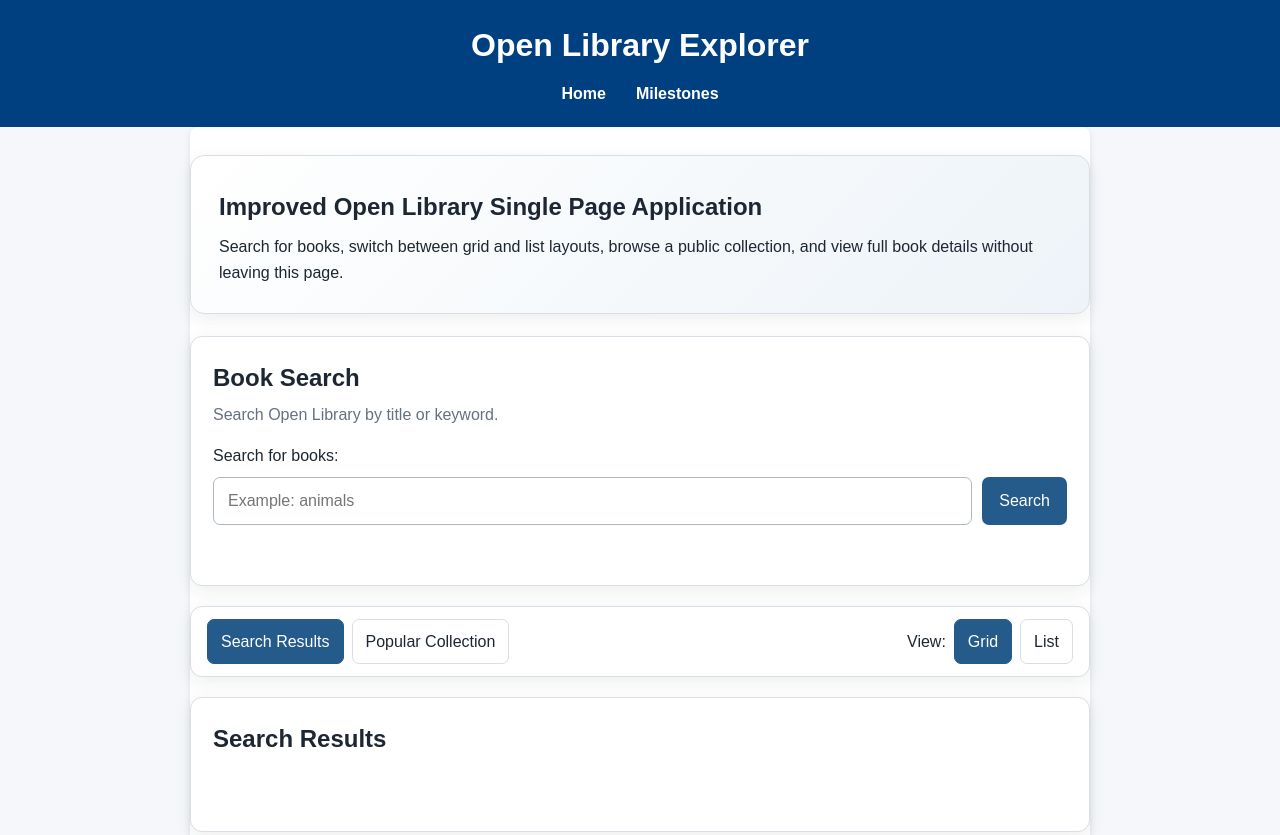
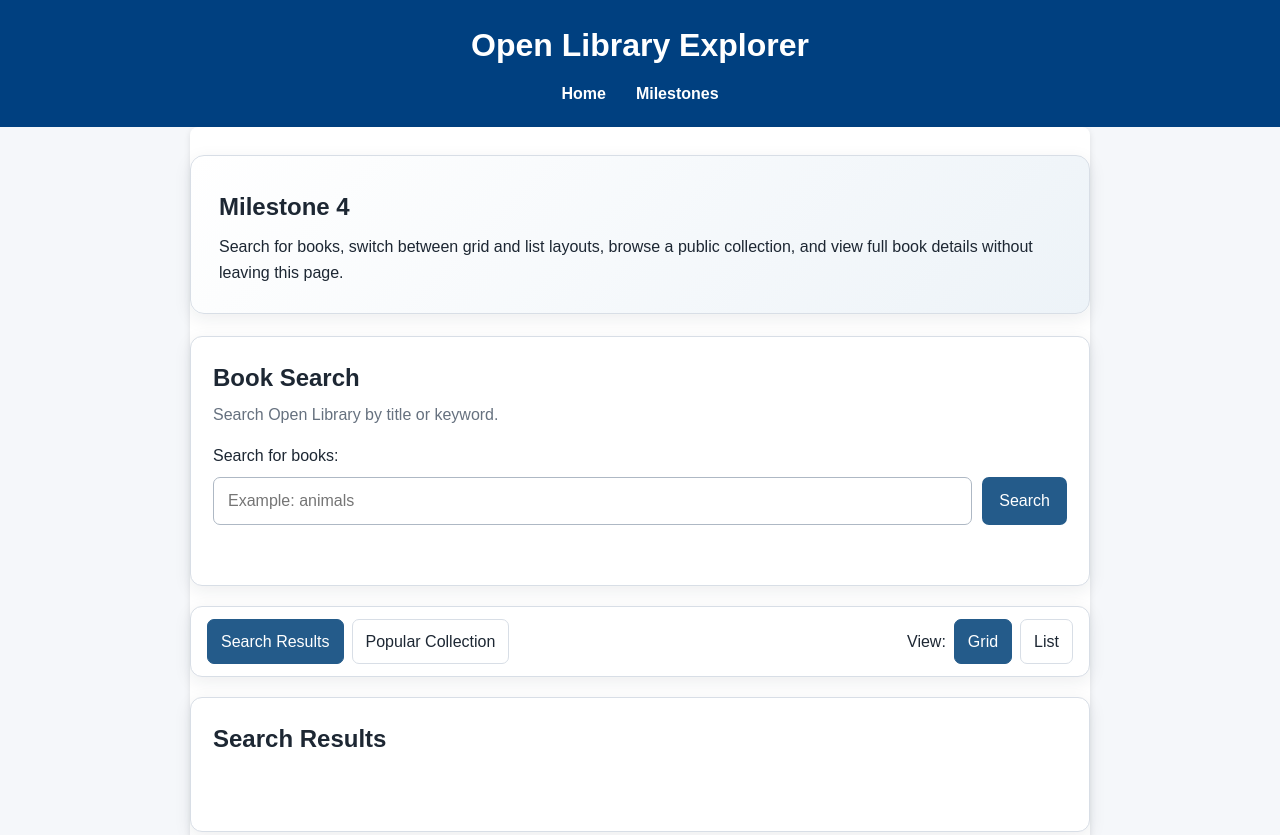
Before and after one commit to JHughe96/IT4403_W01, a plain HTML site: page milestone4.html in a window 1280 px wide. Shown: the top 835 px of the page. Drawn offline with nearby package versions, Linux system fonts and the light colour scheme; no server answers.

Commit message:
Update title and heading for Milestone 4

```diff
--- a/milestone4.html
+++ b/milestone4.html
@@ -4,7 +4,7 @@
     <meta charset="UTF-8">
     <meta name="viewport" content="width=device-width, initial-scale=1">
 
-    <title>Milestone 4 - Improved Open Library SPA</title>
+    <title>Milestone 4</title>
 
     <!-- Existing course stylesheet. Milestone 3 remains unchanged. -->
     <link rel="stylesheet" href="styles.css">
@@ -42,7 +42,7 @@
 <main class="m4-main">
     <section class="m4-hero">
         <div>
-            <h2>Improved Open Library Single Page Application</h2>
+            <h2>Milestone 4</h2>
             <p>
                 Search for books, switch between grid and list layouts,
                 browse a public collection, and view full book details
```
